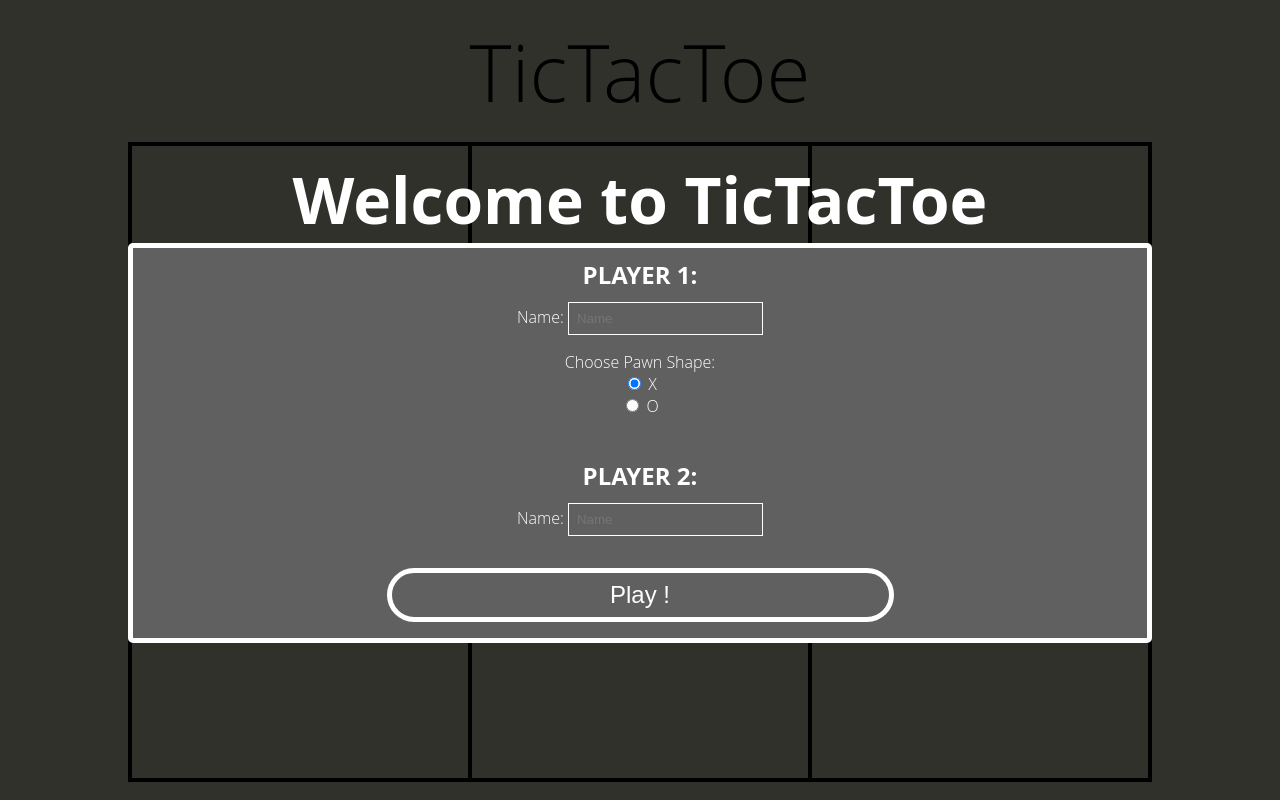
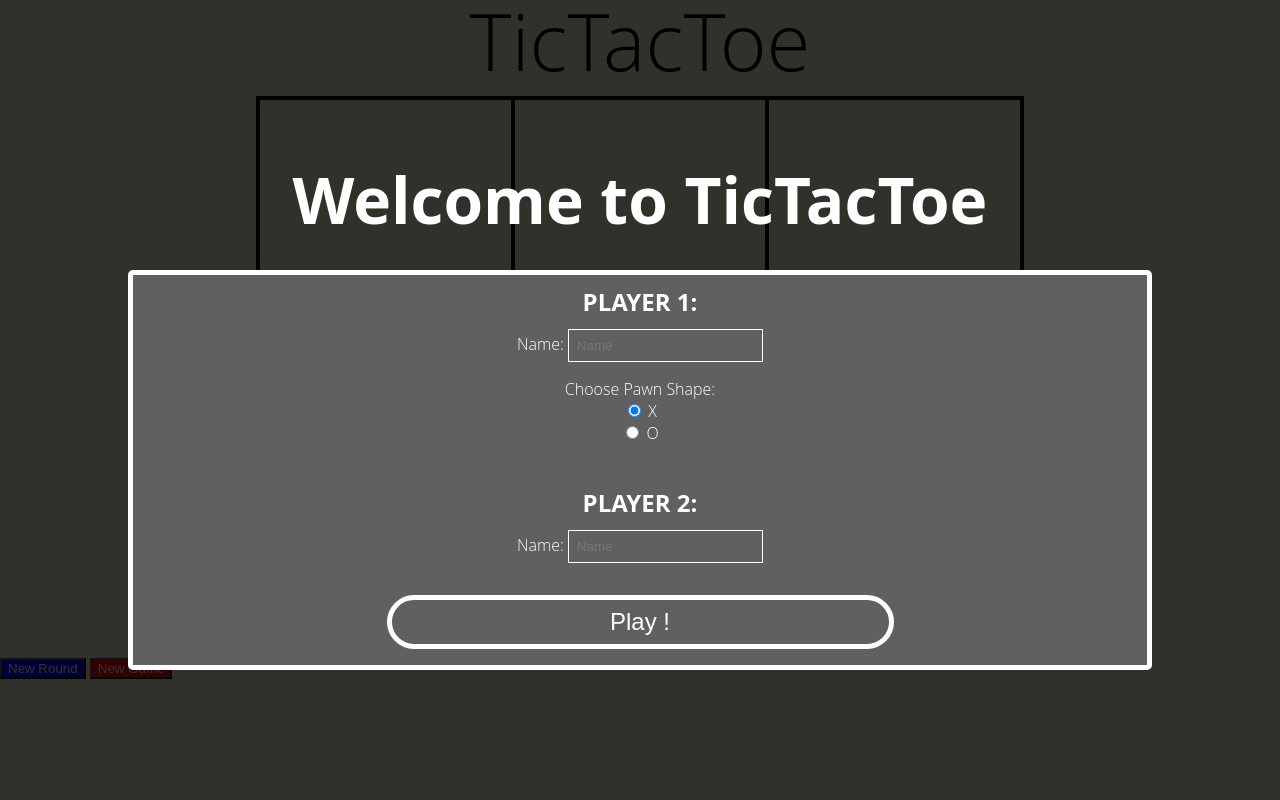
Before and after one commit to Ggs91/JS-TicTacToe, a plain HTML site: page index.html in a window 1280 px wide. Drawn offline with Linux system fonts and the light colour scheme.

Commit message:
adding score results paragraphs and new round and new game buttons

```diff
--- a/index.html
+++ b/index.html
@@ -14,6 +14,9 @@
 </header>
 
 <main>
+
+  <p class="score"></p>
+  <p class"results"></p>
   <div class="grid">
     <div class="boardcase" id="a1"></div>
     <div class="boardcase" id="b1"></div>
@@ -25,6 +28,8 @@
     <div class="boardcase" id="b3"></div>
     <div class="boardcase" id="c3"></div>
   </div>
+  <button class="new-round" type="button" name="restart">New Round</button>
+  <button class="new-game" type="button" name="restart">New Game</button>
 </main>
 
         <!-- Overlay div -->
--- a/main.css
+++ b/main.css
@@ -116,8 +116,8 @@ body {
 }
 
 .grid{
-  max-width: 80%;
-  min-height:80vh;
+  max-width: 60%;
+  min-height:70vh;
   margin: 0 auto;
   display: grid;
   grid-template-columns: repeat(3, 1fr);
@@ -127,8 +127,21 @@ body {
   border:2px solid black;
 }
 
+.score{
+  font-size: 5rem;
+  line-height: 1;
+  margin-bottom: 1rem;
+}
 
+.new-round{
+  background: blue;
+  color:white;
+}
 
+.new-game{
+  background: red;
+  color:white;
+}
 /*
   ========================================
   Primary header
@@ -137,7 +150,7 @@ body {
 header{
   text-align: center;
   font-size: 5rem;
-  padding:60px;
+  line-height:1;
 }
 
 
@@ -162,7 +175,8 @@ header{
 
 .welcome-title{
   font-size: 4rem;
-  padding:2rem;
+  line-height: 1.2;
+  padding: 2rem;
   font-weight: bold;
 }
 
```
